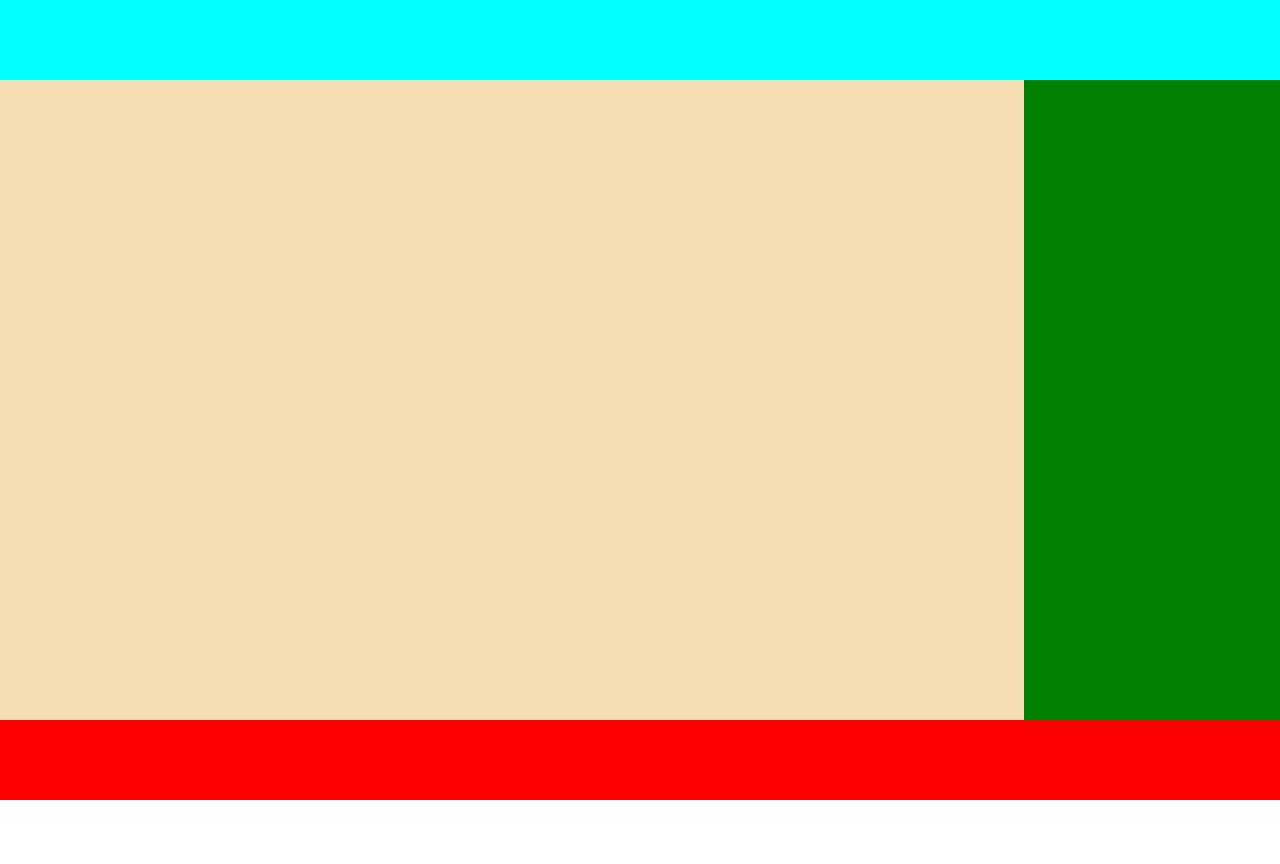
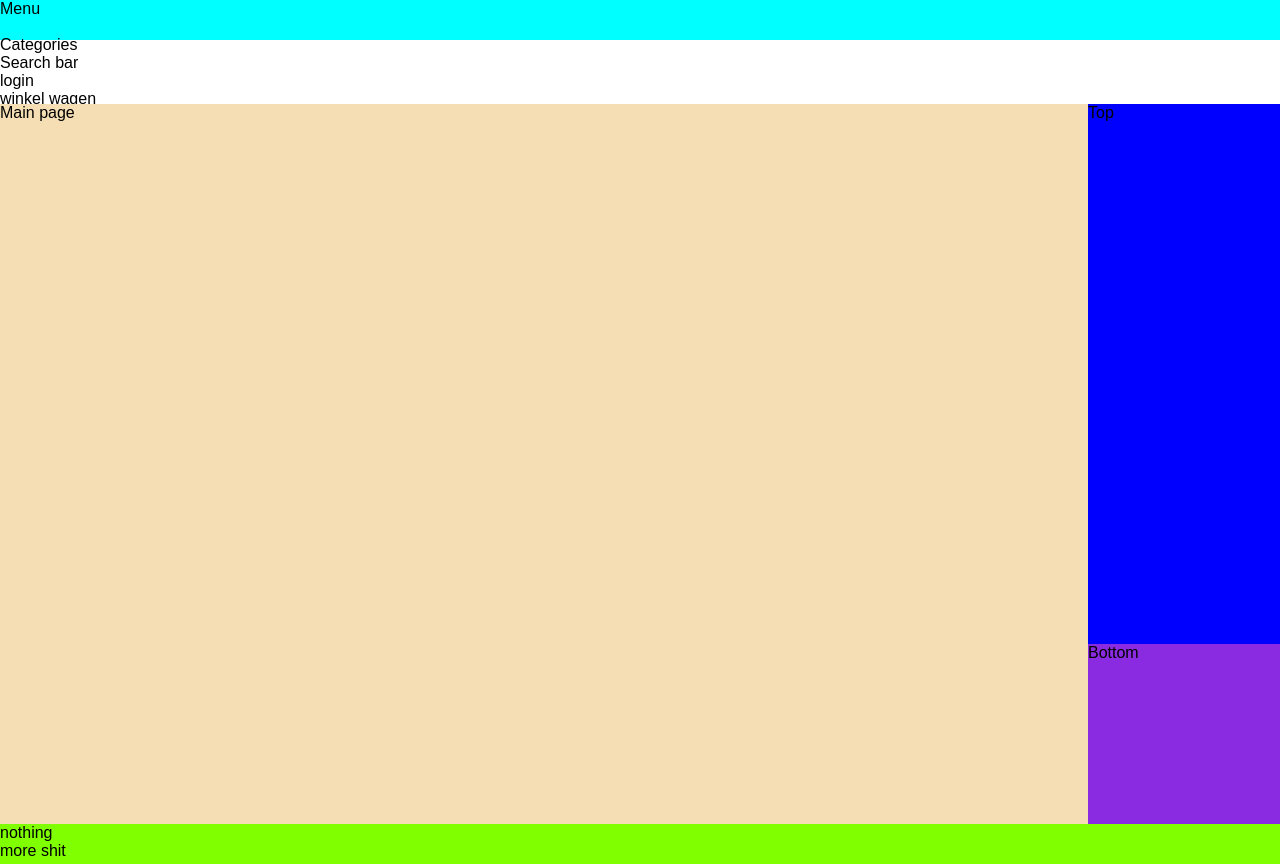
Before and after one commit to Ramp-Studios/Webshop, a website: page public/index.html in a window 1280 px wide. Before the commit the page ends 800 px from the top, so only its background shows below. Drawn offline with Linux system fonts and the light colour scheme.

Commit message:
Main page flexes on u

```diff
--- a/public/css/stylesheet.css
+++ b/public/css/stylesheet.css
@@ -10,35 +10,47 @@ body{
     height: 100vh;
 }
 
-.parent {
-    display: grid;
+nav {
+    background-color: aqua;
+    width: 100vw;
+    height: 5vh;
+}
+header {
+    height: 8vh
+}
+main {
+    display: flex;
+    height: 90vh;
+    max-height: 90vh;
     grid-template-columns: 80% 20%;
-    grid-template-rows: 10% 80% 10%;
+    grid-template-rows: 80% 20%;
     grid-column-gap: 0px;
     grid-row-gap: 0px;
 }
+main > section {
+    background-color: wheat;
+    min-width: 85vw;
+    display: grid;
 
-.div1{
-    grid-area: 1 / 1 / 2 / 3;
-    background-color: aqua;
-    width: 100vw;
-    height: 10vh;
 }
-.div2{
-    grid-area: 2 / 1 / 3 / 2;
-    background-color: wheat;
-    width: 80vw;
-    height: 80vh
+main > aside {
+    min-width: 15vw;
+    display: flex;
+    flex-direction: column;
 }
-.div3{
-    grid-area: 2 / 2 / 3 / 3;
-    background-color: green;
-    width: 20vw;
-    height: 80vh;
+main > aside > div {
+    background-color: blue;
+    height: 150%;
 }
-.div4{
-    width: 100vw;
-    height: 10vh;
-    grid-area: 3 / 1 / 4 / 3;
-    background-color: red;
+main > aside > div + div{
+    background-color: blueviolet;
+    height: 50%
 }
+footer {
+    left: 0;
+    bottom: 0;
+    width: 100%;
+    height: 5vh;
+    max-height: 5vh;
+    background-color: chartreuse;
+}
--- a/public/index.html
+++ b/public/index.html
@@ -5,13 +5,43 @@
   <link rel="stylesheet" href="css/stylesheet.css">
 </head>
 <body>
+    <nav>
+        <ul>
+            <li>Menu</li>
+            <li><a href="./"><img src="" alt=""></a></li>
+            <li>
+                <div>
+                    <div>
+                        Categories
+                    </div>
+                    Search bar
+                </div>
+            </li>
+            <li><img src="" alt="">login</li>
+            <li><img src="" alt="">winkel wagen</li>
+        </ul>
+    </nav>
+    <header>
+        <img src="" alt="">
+    </header>
     <main>
-        <div class="parent">
-            <div class="div1"> </div>
-            <div class="div2"> </div>
-            <div class="div3"> </div>
-            <div class="div4"> </div>
-        </div>
+        <section>
+            Main page
+        </section>
+        <aside class="first">
+            <div class="first">
+                Top
+            </div>
+            <div class="second">
+                Bottom
+            </div>
+        </aside>
     </main>
+    <footer>
+        <ul>
+            <li>nothing</li>
+            <li>more shit</li>
+        </ul>
+    </footer>
 </body>
 </html>
```
